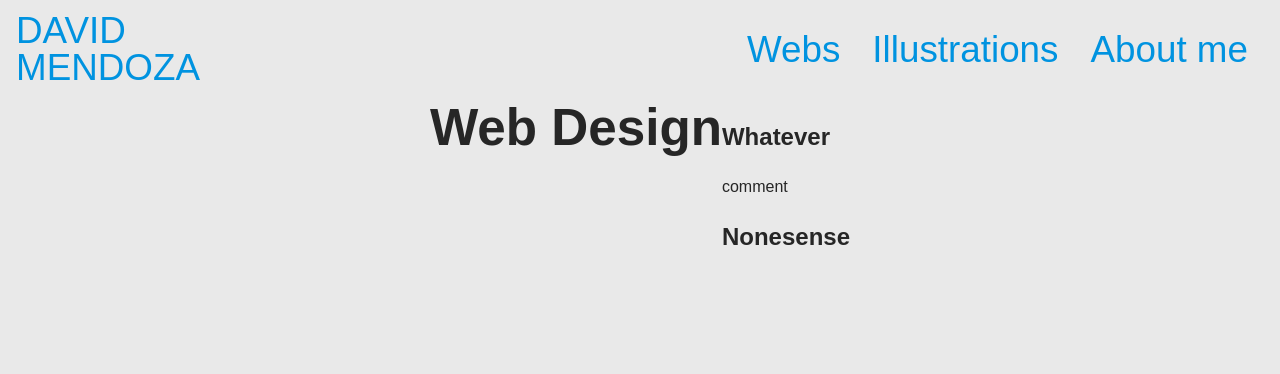
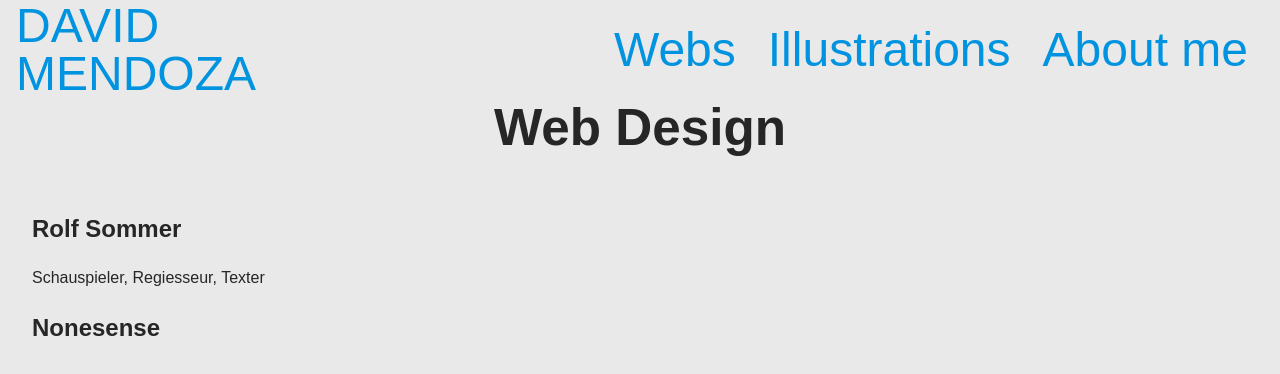
Before and after one commit to MendozasD/dmchreact, a React (Vite) app: page /webs in a window 1280 px wide. Shown: the top 374 px of the page. Built offline with nearby package versions, Linux system fonts and the light colour scheme; a web font is replaced by a local one.

Commit message:
Moving on to deploy and start with Firebase

```diff
--- a/src/components/MainContent.jsx
+++ b/src/components/MainContent.jsx
@@ -5,6 +5,7 @@ import "../styles/MainContent.scss";
 function MainContent({ title, children }) {
   return (
     <>
+      <div className="main_content">
         <motion.h1
           initial={{ y: -100, opacity: 0.5 }}
           animate={{ y: 0, opacity: 1 }}
@@ -13,7 +14,8 @@ function MainContent({ title, children }) {
         >
           {title}
         </motion.h1>
-      <section>{children}</section>
+        <section className="content">{children}</section>
+      </div>
     </>
   );
 }
--- a/src/components/Navbar.jsx
+++ b/src/components/Navbar.jsx
@@ -16,7 +16,7 @@ function Navbar() {
   function Logo() {
     return (
       <>
-        <div id="logo">
+        <motion.div id="logo" whileHover={{ filter: "blur(1px)" }}>
           <Link to="/">
             <p style={{ color: currentPath === "/" && "white" }}>
               {"David"}
@@ -24,7 +24,7 @@ function Navbar() {
               {"Mendoza"}
             </p>
           </Link>
-        </div>
+        </motion.div>
       </>
     );
   }
--- a/src/components/WebsList.jsx
+++ b/src/components/WebsList.jsx
@@ -5,7 +5,7 @@ function Website({ webName, comment }) {
   return (
     <div id={b + "_project"}>
       <h2>{webName}</h2>
-      {comment && <p>comment</p>}
+      <p>{comment}</p>
     </div>
   );
 }
--- a/src/pages/Webs.jsx
+++ b/src/pages/Webs.jsx
@@ -5,7 +5,10 @@ export default function Webs() {
   return (
     <>
       <MainContent title="Web Design">
-        <Website webName="Whatever" comment="Whatever is just a the title" />
+        <Website
+          webName="Rolf Sommer"
+          comment="Schauspieler, Regiesseur, Texter"
+        />
         <Website webName="Nonesense" />
       </MainContent>
     </>
--- a/src/styles/Home.scss
+++ b/src/styles/Home.scss
@@ -26,12 +26,19 @@
     border-radius: 280px 280px 0 0;
     padding-top: 10%;
     //GLASS
-    background: rgba(255, 255, 255, 0.8);
+    // background: rgba(255, 255, 255, 0.8);
+    background: rgb(0, 147, 224);
+    background: linear-gradient(
+      0deg,
+      rgba(0, 147, 224, 0.011664040616246485) 0%,
+      rgba(0, 147, 224, 1) 53%
+    );
     box-shadow: 0 4px 30px rgba(0, 0, 0, 0.1);
     backdrop-filter: blur(5px);
     -webkit-backdrop-filter: blur(5px);
     border: 1px solid rgba(255, 255, 255, 0.3);
     //GLASS
+    border: 5px $segundo dotted;
     &::before {
       content: "";
       position: inherit;
--- a/src/styles/MainContent.scss
+++ b/src/styles/MainContent.scss
@@ -1,5 +1,10 @@
 @import "./variables";
 
-#main_content {
+.main_content {
   overflow: hidden;
+  display: grid;
+  width: 95%;
+  .main_content_title {
+    text-align: center;
+  }
 }
--- a/src/styles/Navbar.scss
+++ b/src/styles/Navbar.scss
@@ -10,7 +10,7 @@ header {
   nav {
     height: 100px;
     display: flex;
-    font-size: 2.3rem;
+    font-size: 3rem;
     align-items: center;
     margin: 0 1rem;
     p {
```
Lines whose indentation alone changed are shown as unchanged.
